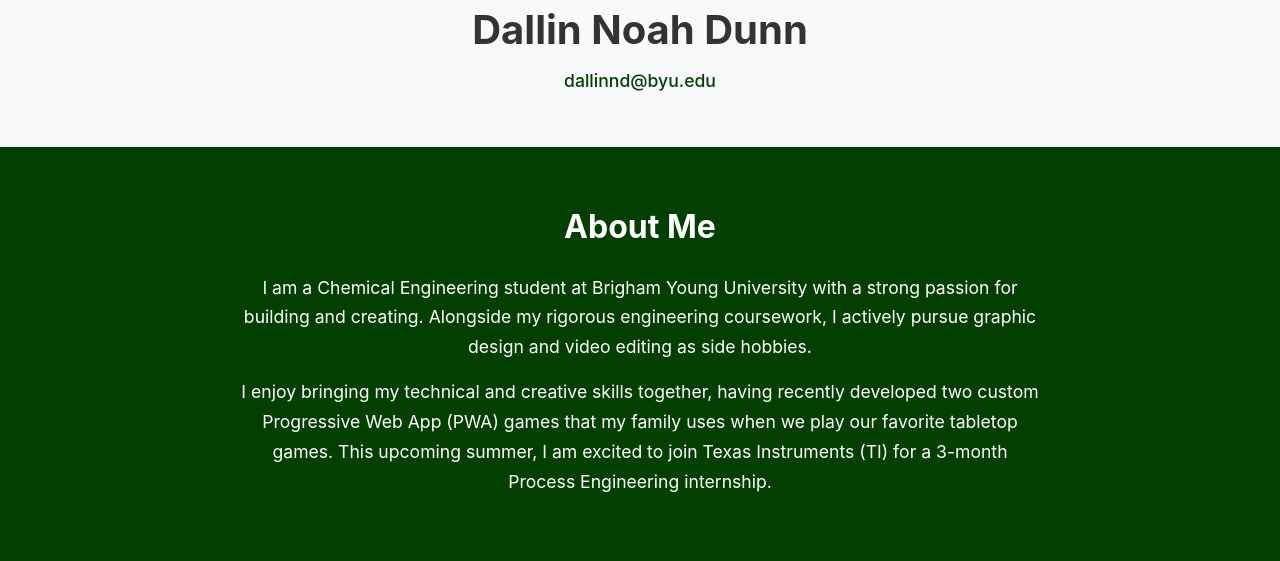
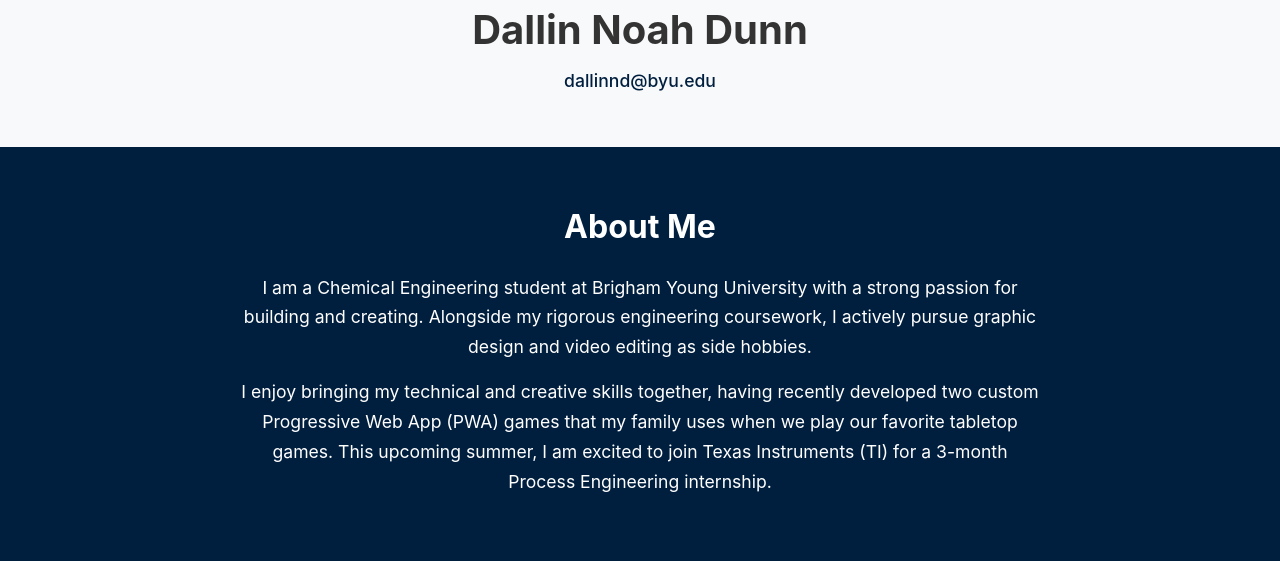
Before and after one commit to dallinnd/DemoGitPWA, a plain HTML site: page index.html in a window 1280 px wide. Shown: the part 239-800 px from the top of the page. Drawn offline with Linux system fonts and the light colour scheme.

Commit message:
Update style.css

```diff
--- a/style.css
+++ b/style.css
@@ -1,6 +1,6 @@
 /* Base Styles */
 :root {
-    --navy-blue:#023f00; /* Deep Navy */
+    --navy-blue: #001f3f; /* Deep Navy */
     --white: #ffffff;
     --light-bg: #f8f9fa;
     --text-dark: #333333;
```
